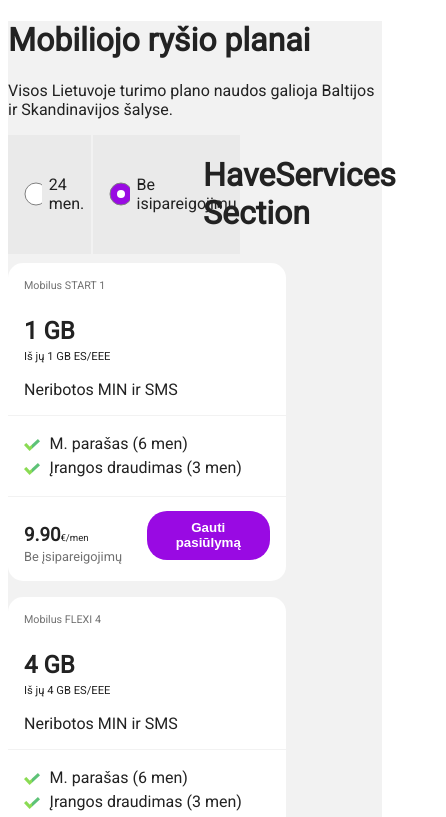
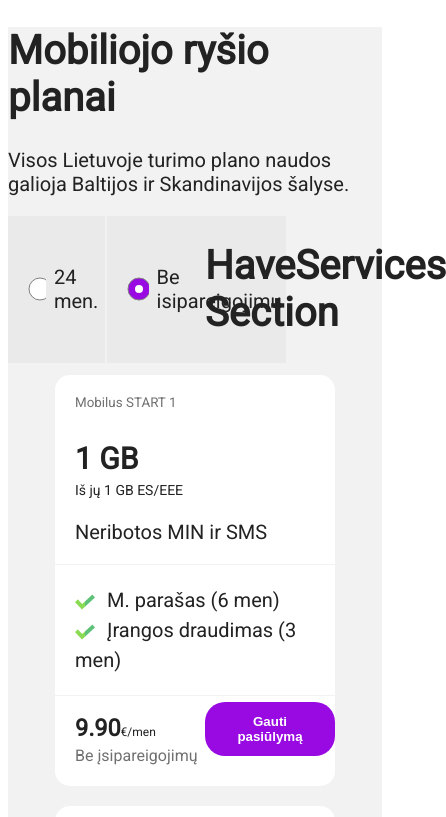
Before and after one commit to EivydasLeo-zz/react-telia, a React (Create React App) app: page / in a window 390 px wide. Shown: the top 817 px of the page, 446 px wide, since content can reach past the window. Built offline with nearby package versions, Linux system fonts and the light colour scheme.

Commit message:
Domina botom position with pos absolute, fix key issue, mobile view with larger font size

```diff
--- a/src/App.css
+++ b/src/App.css
@@ -30,14 +30,17 @@
   display: flex;
   gap: 1rem;
   flex-wrap: wrap;
+  justify-content: center;
 }
 .mobile-plan {
   background-color: #fff;
   /* temporary */
-  max-width: 280px;
+  width: 280px;
   padding: 1rem;
   border-radius: 15px;
   overflow: hidden;
+  position: relative;
+  padding-bottom: 80px;
 }
 
 .plan__header {
@@ -81,6 +84,8 @@
 .plan__bottom {
   display: flex;
   align-items: center;
+  position: absolute;
+  bottom: 1rem;
 }
 
 .bottom__price-part {
@@ -130,3 +135,9 @@
 .radio-container svg {
   margin-right: 0.4rem;
 }
+
+@media screen and (max-width: 700px) {
+  :root {
+    font-size: 20px;
+  }
+}
--- a/src/App.jsx
+++ b/src/App.jsx
@@ -29,7 +29,7 @@ class App extends Component {
 
   async componentDidMount() {
     const { data: dataAxios } = await axios.get('data/plan1.json');
-    const { data: allPlans } = await axios.get('data/allplans.json');
+    const { data: allPlans } = await axios.get('data/allPlans.json');
     console.log(dataAxios);
     this.setState({ mobile1: dataAxios, allPlans: allPlans });
   }
@@ -45,7 +45,7 @@ class App extends Component {
             <HaveServices />
           </div>
           <main className="plan-cards">
-            {this.state.allPlans.map((planObj) => (
+            {this.state.allPlans.map((planObj, i) => (
               <MobilePlan key={planObj.headerTitle} beIsipareigojimu={this.state.beIsipareigojimu} plan={planObj} />
             ))}
           </main>
--- a/src/components/mobilePlan.jsx
+++ b/src/components/mobilePlan.jsx
@@ -4,7 +4,7 @@ class MobilePlan extends Component {
   // pasirasyti pagalbini metodas
 
   formatPrice(num) {
-    console.log(`skaicius ${num}`);
+    // console.log(`skaicius ${num}`);
     return num?.toFixed(2);
   }
   // this.formatPrice(5); // console.log() 'skaicius 5'
```
